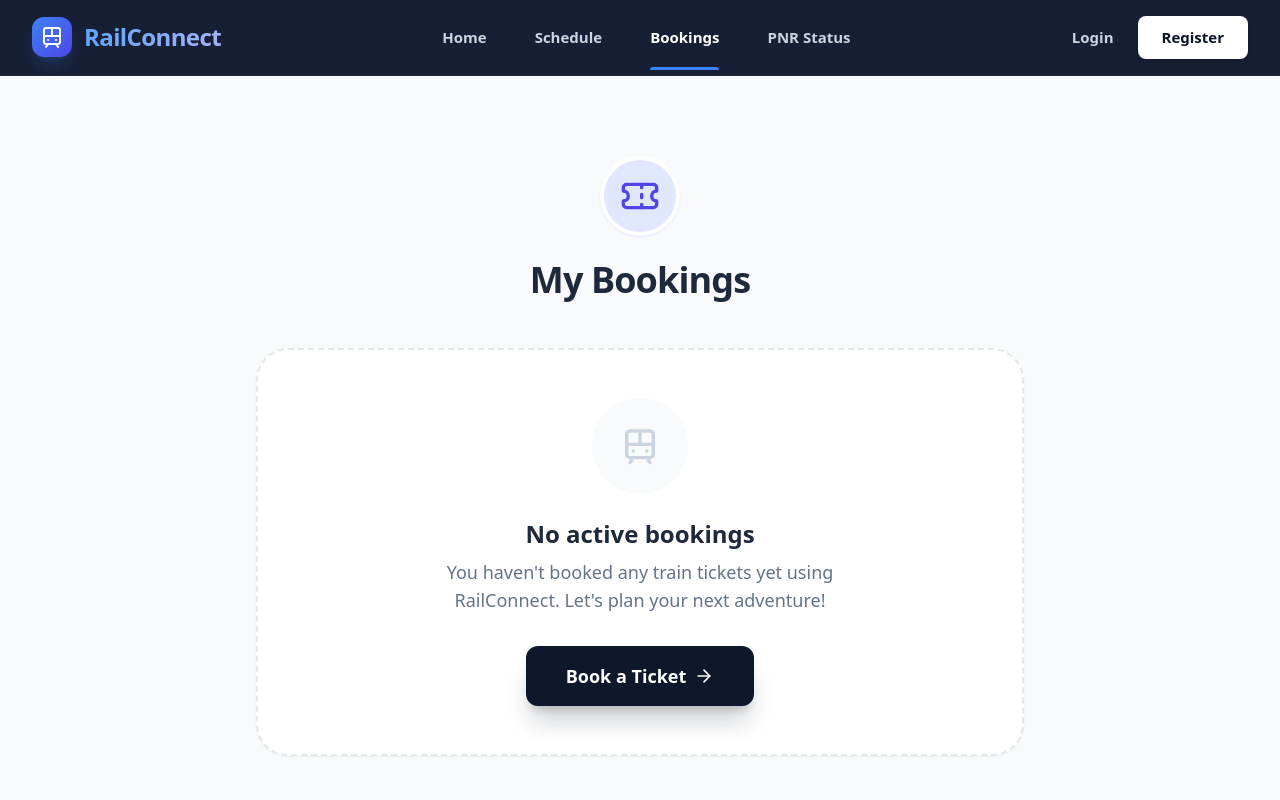
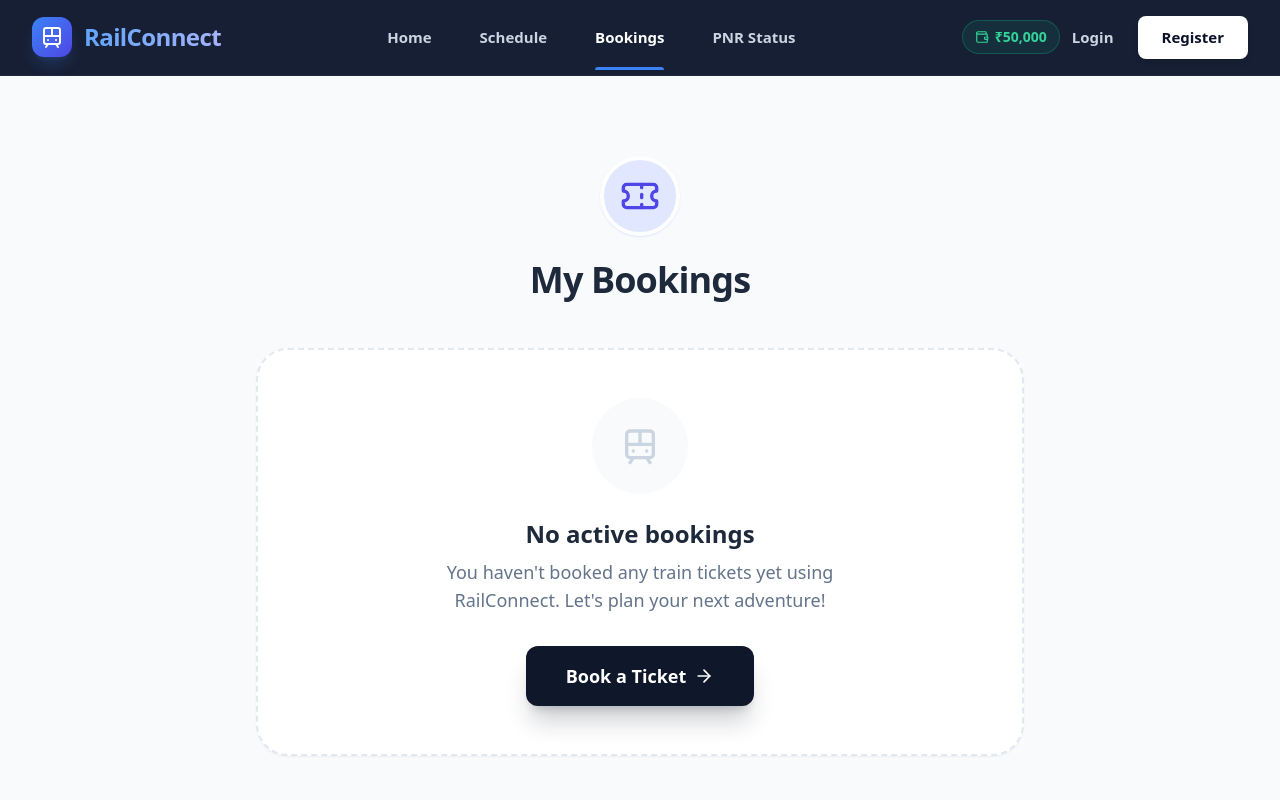
Before and after one commit to KharanshuMotwani/Railconnect, a React (Vite) app in the folder client/: page /bookings in a window 1280 px wide. Shown: the top 800 px of the page. Built offline with nearby package versions, Linux system fonts and the light colour scheme.

Commit message:
feat: RWallet system — ₹50k demo credits, balance badge in navbar, deduct on booking, insufficient funds guard

```diff
--- a/client/src/components/Navbar.jsx
+++ b/client/src/components/Navbar.jsx
@@ -1,26 +1,48 @@
 import React, { useState, useEffect } from 'react';
 import { Link, useLocation } from 'react-router-dom';
-import { Train, User, LogOut, ChevronDown } from 'lucide-react';
+import { Train, User, LogOut, ChevronDown, Wallet } from 'lucide-react';
+
+const WALLET_KEY = 'rwallet_balance';
+const WALLET_INITIAL = 50000;
+
+export function getWalletBalance() {
+    const stored = localStorage.getItem(WALLET_KEY);
+    if (stored === null) {
+        localStorage.setItem(WALLET_KEY, WALLET_INITIAL);
+        return WALLET_INITIAL;
+    }
+    return parseInt(stored, 10);
+}
+
+export function deductWallet(amount) {
+    const balance = getWalletBalance();
+    const newBalance = balance - amount;
+    localStorage.setItem(WALLET_KEY, newBalance);
+    window.dispatchEvent(new Event('walletUpdate'));
+    return newBalance;
+}
 
 export default function Navbar() {
     const location = useLocation();
     const path = location.pathname;
     const [user, setUser] = useState(null);
     const [showDropdown, setShowDropdown] = useState(false);
+    const [balance, setBalance] = useState(getWalletBalance());
 
     useEffect(() => {
         const checkUser = () => {
             const storedUser = localStorage.getItem('user');
-            if (storedUser) {
-                setUser(JSON.parse(storedUser));
-            } else {
-                setUser(null);
-            }
+            setUser(storedUser ? JSON.parse(storedUser) : null);
         };
+        const updateWallet = () => setBalance(getWalletBalance());
 
         checkUser();
         window.addEventListener('authChange', checkUser);
-        return () => window.removeEventListener('authChange', checkUser);
+        window.addEventListener('walletUpdate', updateWallet);
+        return () => {
+            window.removeEventListener('authChange', checkUser);
+            window.removeEventListener('walletUpdate', updateWallet);
+        };
     }, []);
 
     const handleLogout = () => {
@@ -35,6 +57,9 @@ export default function Navbar() {
         }
         return "hover:text-white transition-colors text-slate-300";
     };
+
+    const formattedBalance = `₹${balance.toLocaleString('en-IN')}`;
+    const isLow = balance < 1000;
 
     return (
         <nav className="bg-[#0B132B]/95 backdrop-blur-md border-b border-slate-800 text-white px-8 py-4 sticky top-0 z-50 transition-all duration-300">
@@ -51,6 +76,17 @@ export default function Navbar() {
                     <Link to="/schedule" className={getLinkClass('/schedule')}>Schedule</Link>
                     <Link to="/bookings" className={getLinkClass('/bookings')}>Bookings</Link>
                     <Link to="/pnr-status" className={getLinkClass('/pnr-status')}>PNR Status</Link>
+                </div>
+
+                <div className="flex items-center space-x-3">
+                    {/* RWallet Badge */}
+                    <div className={`flex items-center space-x-1.5 px-3 py-1.5 rounded-full border text-sm font-bold transition-all ${
+                        isLow
+                        ? 'bg-red-500/10 border-red-500/40 text-red-400'
+                        : 'bg-emerald-500/10 border-emerald-500/30 text-emerald-400'
+                    }`}>
+                        <Wallet className="w-3.5 h-3.5" />
+                        <span>{formattedBalance}</span>
                     </div>
 
                     {user ? (
@@ -71,6 +107,9 @@ export default function Navbar() {
                                     <div className="px-4 py-3 border-b border-slate-100 bg-slate-50">
                                         <p className="text-sm font-bold text-slate-800 truncate">{user.name}</p>
                                         <p className="text-xs text-slate-500 truncate">{user.email}</p>
+                                        <p className={`text-xs font-bold mt-1 ${isLow ? 'text-red-500' : 'text-emerald-600'}`}>
+                                            RWallet: {formattedBalance}
+                                        </p>
                                     </div>
                                     <div className="py-1">
                                         <Link to="/bookings" onClick={() => setShowDropdown(false)} className="flex items-center px-4 py-2 text-sm text-slate-700 hover:bg-blue-50 hover:text-blue-700 font-medium">
@@ -92,6 +131,7 @@ export default function Navbar() {
                         </div>
                     )}
                 </div>
+            </div>
         </nav>
     );
 }
--- a/client/src/pages/Home.jsx
+++ b/client/src/pages/Home.jsx
@@ -1,5 +1,6 @@
 import { useState, useEffect, useRef } from 'react';
-import { Search, Train, Calendar, MapPin, AlertCircle, CheckCircle, ChevronDown, ChevronRight, ArrowRightLeft, Clock, Zap, Star } from 'lucide-react';
+import { Search, Train, Calendar, MapPin, AlertCircle, CheckCircle, ChevronDown, ChevronRight, ArrowRightLeft, Clock, Zap, Star, Wallet } from 'lucide-react';
+import { deductWallet, getWalletBalance } from '../components/Navbar';
 import SeatMap from '../components/SeatMap';
 import PassengerForm from '../components/PassengerForm';
 import SmartAvailability from '../components/SmartAvailability';
@@ -110,7 +111,20 @@ export default function Home() {
         const storedUser = localStorage.getItem('user');
         const user = storedUser ? JSON.parse(storedUser) : { name: 'Guest User' };
 
-        // Determine ticket status from train status
+        // Parse fare from string like '₹2,850' → 2850
+        const fareNum = parseInt((selectedTrain.fare || '₹0').replace(/[^0-9]/g, ''), 10) || 0;
+
+        // Check RWallet balance
+        const currentBalance = getWalletBalance();
+        if (currentBalance < fareNum) {
+            alert(`Insufficient RWallet balance!\n\nFare: ₹${fareNum.toLocaleString('en-IN')}\nYour balance: ₹${currentBalance.toLocaleString('en-IN')}\n\nPlease top up your RWallet to continue.`);
+            return;
+        }
+
+        // Deduct fare from RWallet
+        const newBalance = deductWallet(fareNum);
+
+        // Determine ticket status
         let ticketStatus = 'CONFIRMED';
         if (selectedTrain.status === 'WL') ticketStatus = `WL ${selectedTrain.wlPos}`;
         if (selectedTrain.status === 'RAC') ticketStatus = `RAC ${selectedTrain.racPos}`;
@@ -121,7 +135,10 @@ export default function Home() {
             seatNumber: seat.label,
             berthPreference: seat.berth,
             trainName: selectedTrain.name,
-            trainNumber: selectedTrain.number
+            trainNumber: selectedTrain.number,
+            fare: selectedTrain.fare,
+            walletDeducted: fareNum,
+            walletBalance: newBalance,
         };
 
         const fullTicket = {
@@ -588,6 +605,20 @@ export default function Home() {
                                         <p className="text-2xl font-black text-slate-800">{generatedTicket?.seatNumber || selectedSeat.label} <span className="text-lg text-slate-400 font-medium tracking-normal">({generatedTicket?.berthPreference || selectedSeat.berth})</span></p>
                                     </div>
                                 </div>
+
+                                {/* RWallet deduction strip */}
+                                {generatedTicket?.walletDeducted > 0 && (
+                                    <div className="mt-6 pt-5 border-t border-dashed border-slate-300 flex items-center justify-between z-10 relative">
+                                        <div className="flex items-center space-x-2 text-emerald-600">
+                                            <Wallet className="w-4 h-4" />
+                                            <span className="text-sm font-bold">Paid via RWallet</span>
+                                        </div>
+                                        <div className="text-right">
+                                            <p className="text-sm font-black text-slate-800">− {generatedTicket.fare}</p>
+                                            <p className="text-xs text-slate-400 font-medium">Balance: ₹{generatedTicket.walletBalance?.toLocaleString('en-IN')}</p>
+                                        </div>
+                                    </div>
+                                )}
                             </div>
 
                             <div className="flex gap-4 w-full">
```
Lines whose indentation alone changed are shown as unchanged.
